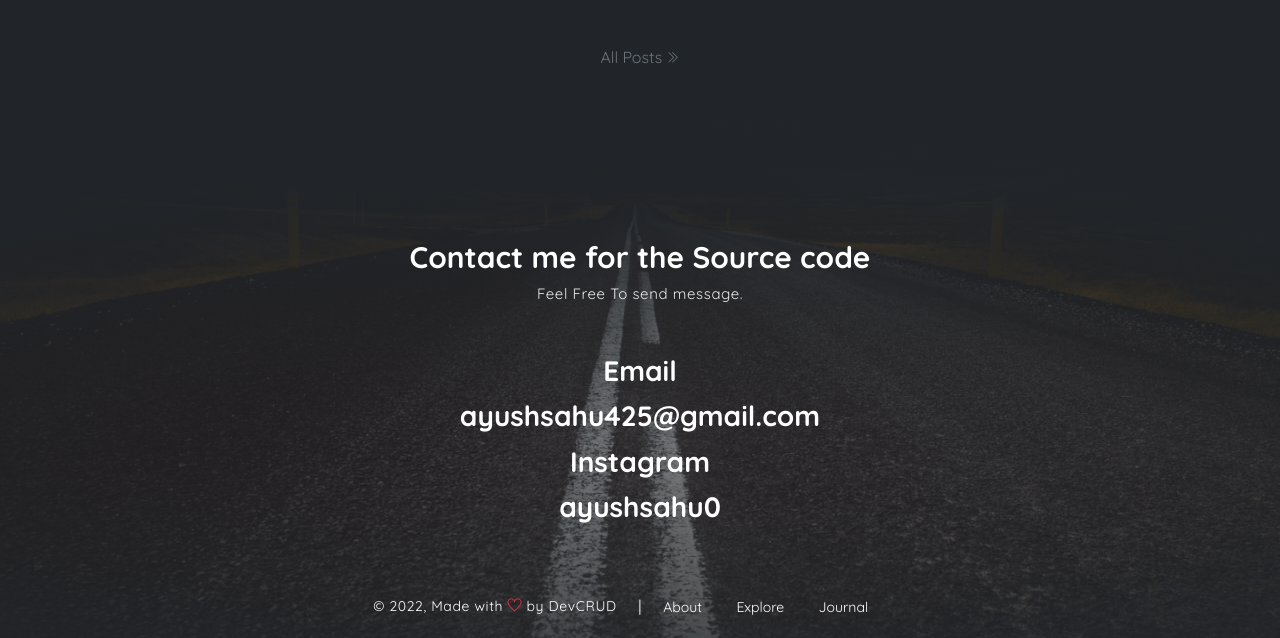
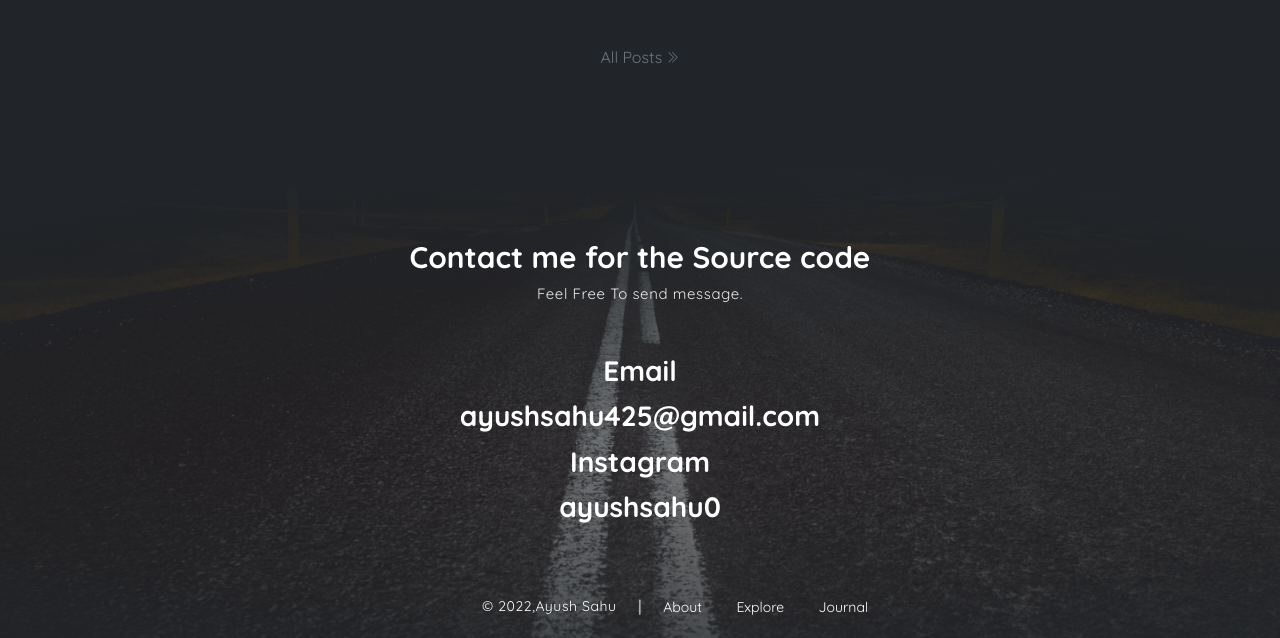
Before and after one commit to ayushsahu425/communityportal.github.io, a plain HTML site: page index.html in a window 1280 px wide. Shown: the part 3847-4485 px from the top of the page. Drawn offline with Linux system fonts and the light colour scheme.

Commit message:
frgtg
thrty

```diff
--- a/index.html
+++ b/index.html
@@ -204,7 +204,7 @@
 
             <!-- footer -->
             <footer class="footer">
-                <p class="infos">&copy; <script>document.write(new Date().getFullYear())</script>, Made with <i class="ti-heart text-danger"></i> by <a href="http://www.devcrud.com">DevCRUD</a></p>
+                <p class="infos">&copy; <script>document.write(new Date().getFullYear())</script>,Ayush Sahu</p>
                 <span>|</span>
                 <div class="links">
                     <a href="#">About</a>
```
